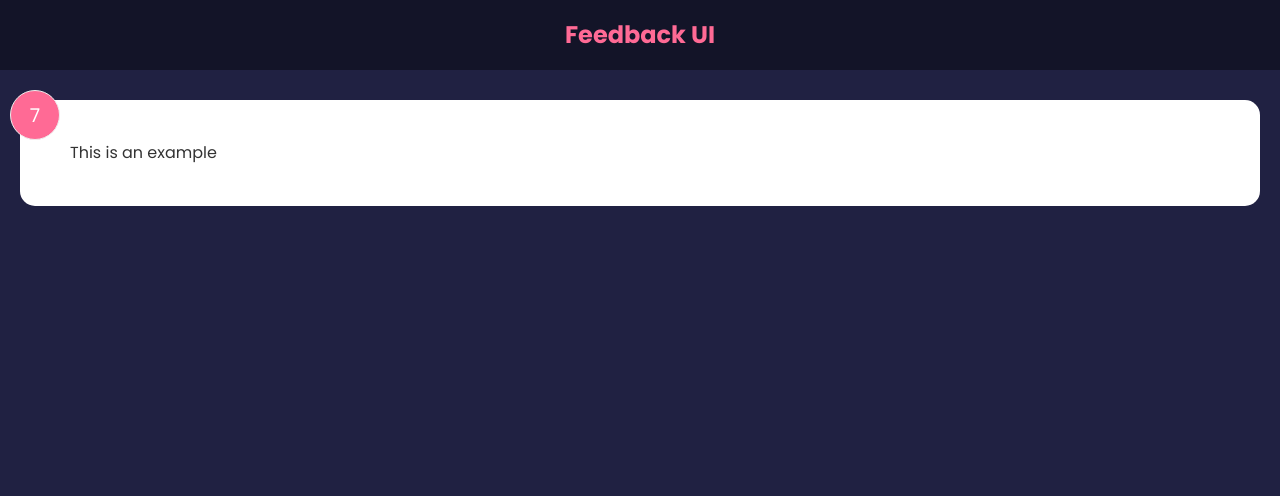
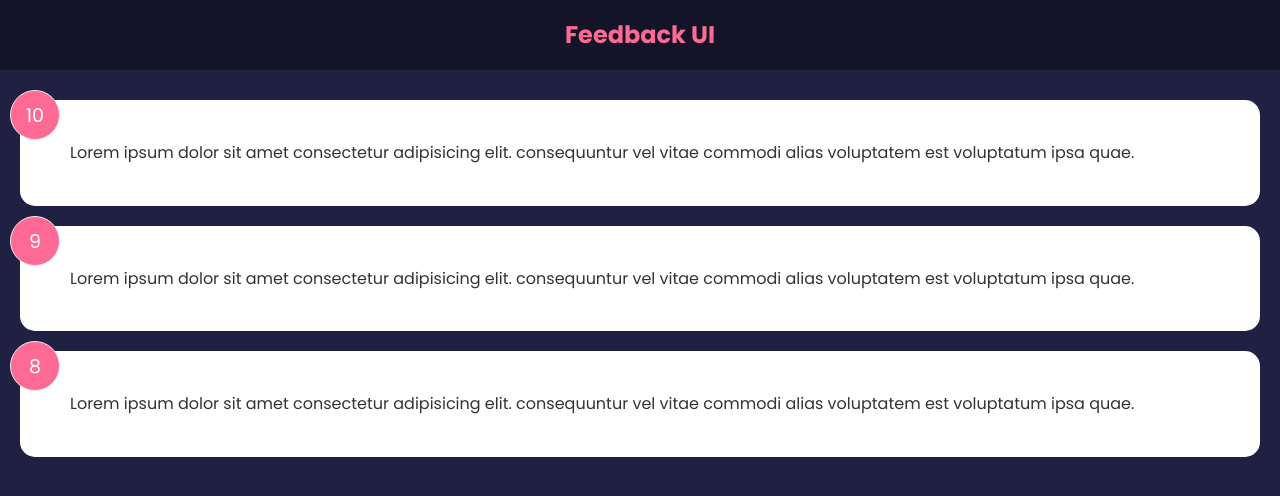
Before and after one commit to diebanz/Feedback_App, a React (Create React App) app: page / in a window 1280 px wide. Shown: the top 496 px of the page. Built offline with nearby package versions, Linux system fonts and the light colour scheme.

Commit message:
Feedback list and item

```diff
--- a/src/App.js
+++ b/src/App.js
@@ -1,13 +1,18 @@
+import { useState } from "react";
+
 import React from "react";
 import Header from "./components/Header";
-import FeedbackItem from "./components/FeedbackItem";
+import FeedbackList from "./components/FeedbackList";
+import FeedbackData from "./data/FeedbackData";
 
 function App() {
+    const [feedback, setFeedback] = useState(FeedbackData);
+
     return (
         <>
             <Header />
             <main>
-                <FeedbackItem />
+                <FeedbackList feedback={feedback} />
             </main>
         </>
     );
--- a/src/components/FeedbackItem.jsx
+++ b/src/components/FeedbackItem.jsx
@@ -1,14 +1,17 @@
 import React from "react";
-import { useState } from "react";
 
-function FeedbackItem() {
-    const [rating, setRating] = useState(7);
-    const [text, setText] = useState("This is an example");
+function FeedbackItem({ item }) {
+    // const clickHandler = () => {
+    //     setRating((prev) => {
+    //         return prev + 1;
+    //     });
+    // };
 
     return (
         <div className="card">
-            <div className="num-display">{rating}</div>
-            <div className="text-display">{text}</div>
+            <div className="num-display">{item.rating}</div>
+            <div className="text-display">{item.text}</div>
+            {/* <button onClick={clickHandler}>Click</button> */}
         </div>
     );
 }
--- /dev/null
+++ b/src/components/FeedbackList.jsx
@@ -0,0 +1,19 @@
+import React from "react";
+import FeedbackItem from "./FeedbackItem";
+
+function FeedbackList({ feedback }) {
+    if (!feedback || feedback.length === 0) {
+        return <p> No feedback yet! </p>;
+    } else {
+        console.log(feedback);
+    }
+    return (
+        <div className="feedback-list">
+            {feedback.map((item) => (
+                <FeedbackItem key={item.id} item={item} />
+            ))}
+        </div>
+    );
+}
+
+export default FeedbackList;
--- /dev/null
+++ b/src/data/FeedbackData.js
@@ -0,0 +1,19 @@
+const FeedbackData = [
+    {
+        id: 1,
+        rating: 10,
+        text: "Lorem ipsum dolor sit amet consectetur adipisicing elit. consequuntur vel vitae commodi alias voluptatem est voluptatum ipsa quae.",
+    },
+    {
+        id: 2,
+        rating: 9,
+        text: "Lorem ipsum dolor sit amet consectetur adipisicing elit. consequuntur vel vitae commodi alias voluptatem est voluptatum ipsa quae.",
+    },
+    {
+        id: 3,
+        rating: 8,
+        text: "Lorem ipsum dolor sit amet consectetur adipisicing elit. consequuntur vel vitae commodi alias voluptatem est voluptatum ipsa quae.",
+    },
+];
+
+export default FeedbackData;
```
Also changed, not shown: src/UI/Card.css (added), src/UI/Card.jsx (added).
